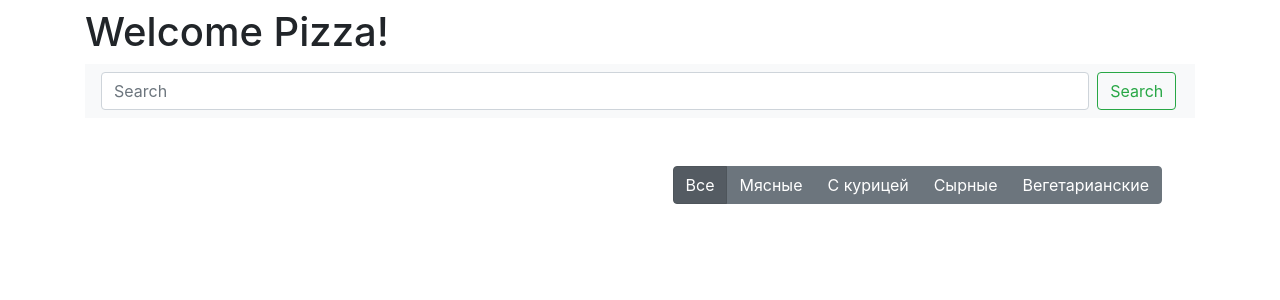
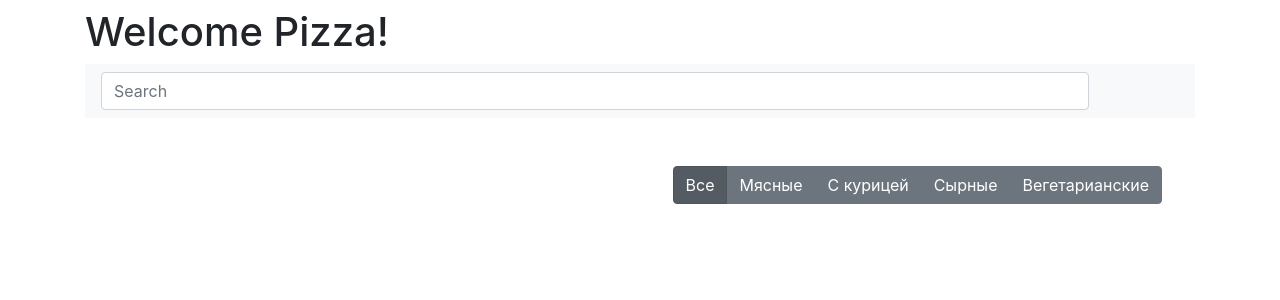
Before and after one commit to Wymez/PizzaHard, a Django app: page / in a window 1280 px wide. Shown: the top 300 px of the page. Run offline with Django 3.2, Linux system fonts and the light colour scheme; data that the repository does not hold is empty; some libraries are stand-ins or nearby versions.

Commit message:
fix branch with different histories

```diff
--- a/pizza/templates/pizza/index.html
+++ b/pizza/templates/pizza/index.html
@@ -22,9 +22,9 @@
                     <div class="col-md-11 px-0">
                     <input class="form-control" type="search" placeholder="Search" aria-label="Search">
                     </div>
-                    <div class="col-md-1 pl-2 pr-0">
+                    {% comment %}<div class="col-md-1 pl-2 pr-0">
                         <button class="btn btn-outline-success" type="submit">Search</button>
-                    </div>
+                    </div>{% endcomment %}
             </div>
         </nav>
         <div class="row justify-content-end p-5">
```
